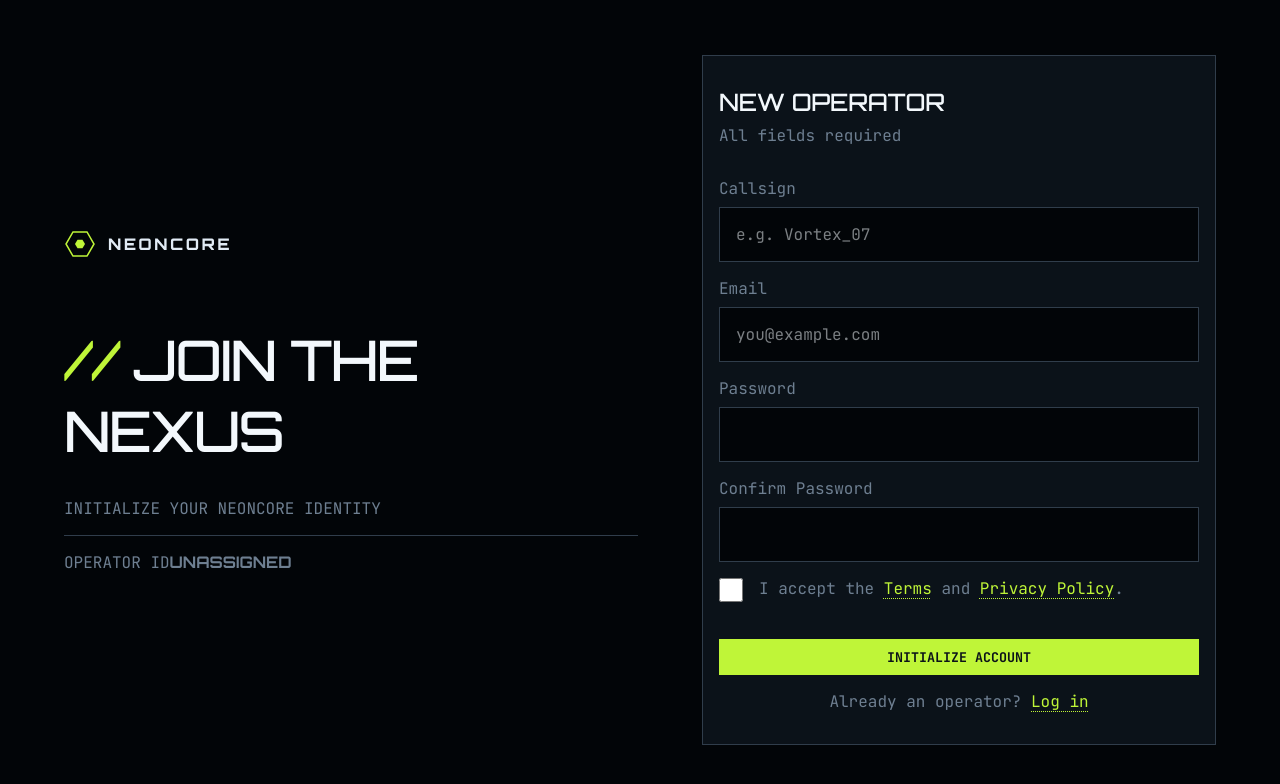
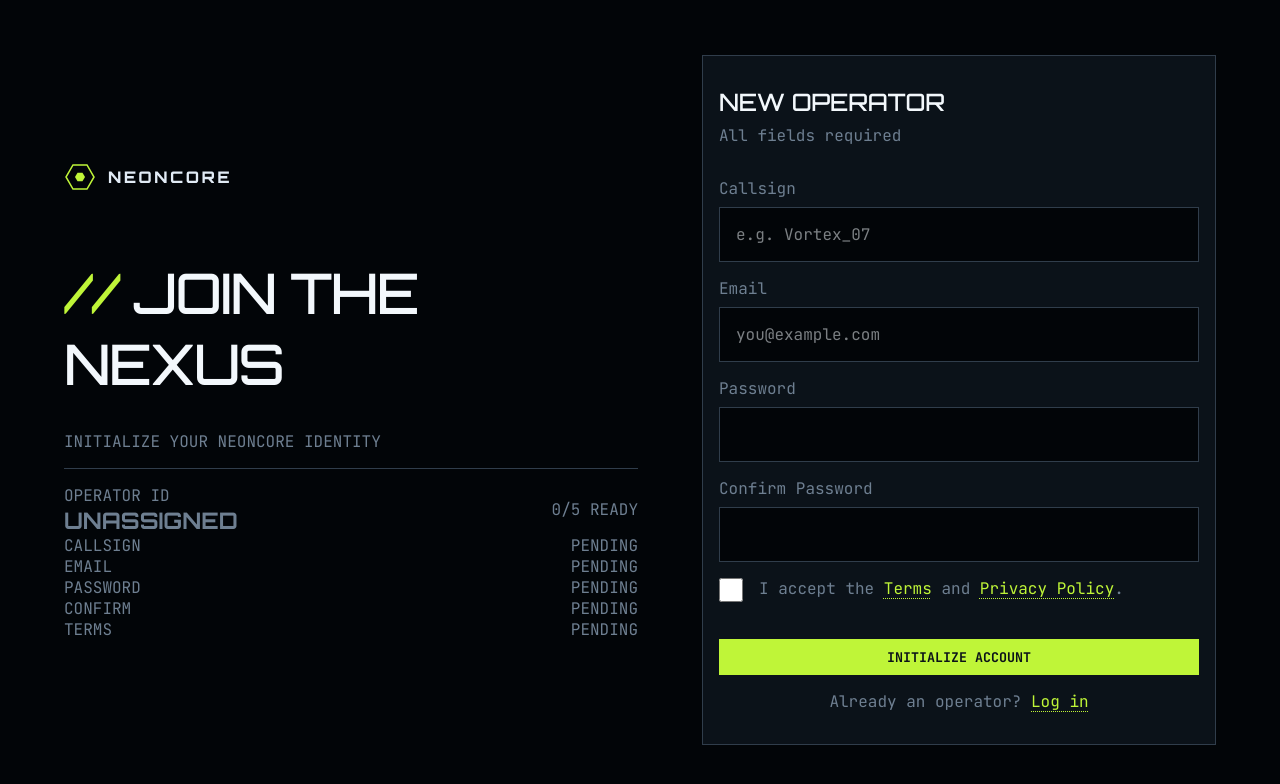
Before and after one commit to jkaps9/gamer-sign-up-form, a React (Vite) app: page / in a window 1280 px wide. Shown: the top 784 px of the page. Built offline with nearby package versions, Linux system fonts and the light colour scheme.

Commit message:
fix(Forms): enhance form validation display with detailed error messages and styling

```diff
--- a/src/App.tsx
+++ b/src/App.tsx
@@ -91,7 +91,7 @@ function App() {
           <div className="row">
             <div className="operator-details__id">
               <span className="text-upper">Operator ID</span>
-              {(formData.callSign && (
+              {(formData.callSign && !errors.callSign && (
                 <span className="operator-details__callSign">
                   {formData.callSign}
                 </span>
@@ -102,11 +102,81 @@ function App() {
               )}
             </div>
             <div className="hide-on-mobile">
-              <span className="text-upper show-on-mobile">
-                {numReady}/5 ready
-              </span>
+              <span className="text-upper">{numReady}/5 ready</span>
             </div>
           </div>
+          <ul>
+            <li className="row">
+              <span className="attribute text-upper">Callsign</span>
+              <span
+                className={`value text-upper ${errors.callSign ? "text-error" : ""}`}
+              >
+                {errors.callSign
+                  ? formData.callSign.length < 3
+                    ? "Too short"
+                    : "Too long"
+                  : !formData.callSign && !errors.callSign
+                    ? "Pending"
+                    : "OK"}
+              </span>
+            </li>
+
+            <li className="row">
+              <span className="attribute text-upper">Email</span>
+              <span
+                className={`value text-upper ${errors.email ? "text-error" : ""}`}
+              >
+                {errors.email
+                  ? "Malformed"
+                  : !formData.email
+                    ? "Pending"
+                    : "OK"}
+              </span>
+            </li>
+
+            <li className="row">
+              <span className="attribute text-upper">Password</span>
+              <span
+                className={`value text-upper ${errors.password ? "text-error" : ""}`}
+              >
+                {errors.password
+                  ? formData.password.length < 8
+                    ? "Too short"
+                    : "Malformed"
+                  : !formData.password && !errors.password
+                    ? "Pending"
+                    : "OK"}
+              </span>
+            </li>
+
+            <li className="row">
+              <span className="attribute text-upper">Confirm</span>
+              <span
+                className={`value text-upper ${errors.confirmPassword ? "text-error" : ""}`}
+              >
+                {errors.confirmPassword
+                  ? formData.confirmPassword !== formData.password
+                    ? "Mismatch"
+                    : "Too short"
+                  : !formData.confirmPassword && !errors.confirmPassword
+                    ? "Pending"
+                    : "OK"}
+              </span>
+            </li>
+
+            <li className="row">
+              <span className="attribute text-upper">Terms</span>
+              <span
+                className={`value text-upper ${errors.acceptTerms ? "text-error" : ""}`}
+              >
+                {errors.acceptTerms
+                  ? "required"
+                  : !formData.acceptTerms
+                    ? "Pending"
+                    : "OK"}
+              </span>
+            </li>
+          </ul>
         </section>
       </div>
       <Form
--- a/src/styles/index.css
+++ b/src/styles/index.css
@@ -123,6 +123,12 @@ a {
     color: var(--text-h);
   }
 }
+
+ul {
+  list-style: none;
+  padding: 0;
+  margin: 0;
+}
 .btn {
   background-color: var(--accent);
   border: 1px solid var(--accent-border);
@@ -142,6 +148,10 @@ a {
 
 .text-accent {
   color: var(--accent);
+}
+
+.text-error {
+  color: var(--red-400);
 }
 
 .show-on-mobile {
@@ -184,6 +194,9 @@ a {
   .operator-details__id {
     display: flex;
     justify-content: space-between;
+    @media (min-width: 64rem) {
+      flex-direction: column;
+    }
   }
 
   .operator-details__callSign {
@@ -193,6 +206,7 @@ a {
   .operator-details__callSign,
   .operator-details__noCallSign {
     font-family: var(--heading);
+    font-size: clamp(1rem, 0.8239rem + 0.7512vw, 1.5rem);
     font-weight: 700;
   }
 }
```
